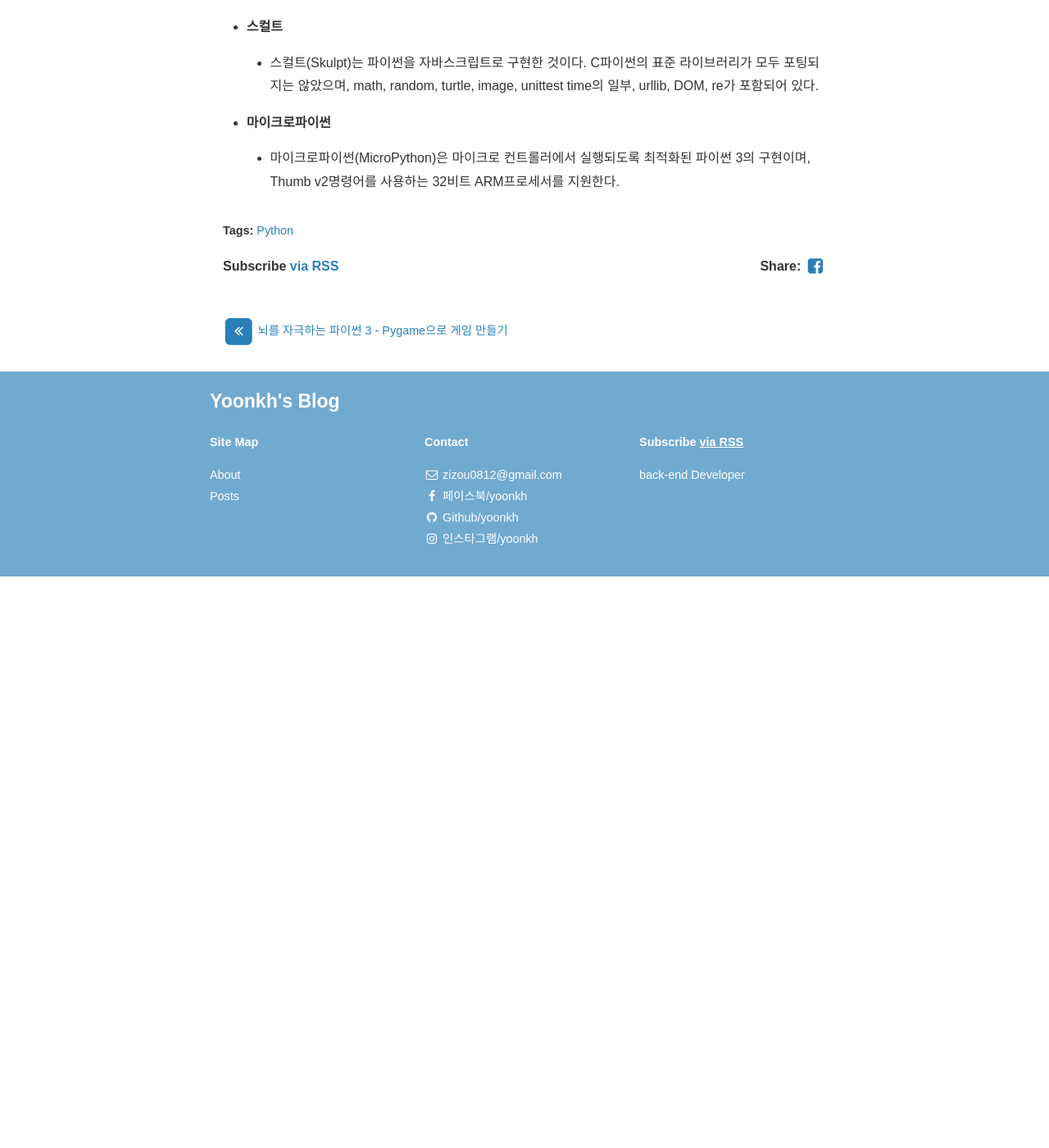
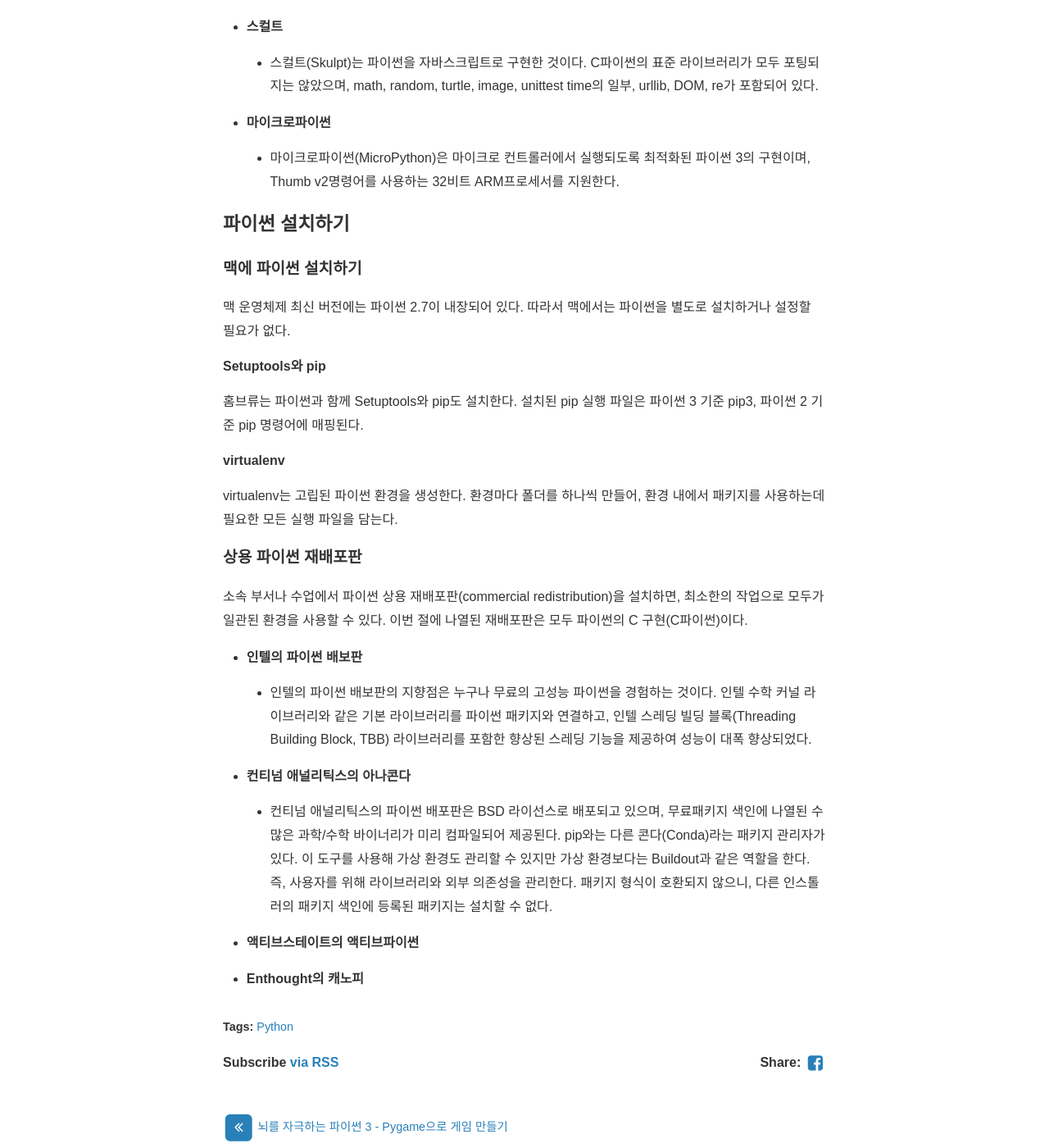
Before and after one commit to yoonkh/yoonkh.github.io, a Jekyll site: the page built from _posts/2017-12-15-Python_travel.markdown, in a window 1280 px wide and 1400 px high, scrolled down 2124 px. Shown: the whole window at 82% size. Built offline with Jekyll 4.4.1, drawn with Linux system fonts in a browser that asks for light colours; nearby versions of some CDN libraries; comment, search, counter and statistics services are not loaded; before the commit the page ends 2827 px from its top, so only the background shows below that.

Commit message:
Update 2017-12-15-Python_travel.markdown

```diff
--- a/_posts/2017-12-15-Python_travel.markdown
+++ b/_posts/2017-12-15-Python_travel.markdown
@@ -74,3 +74,33 @@ comments: True
 
 - **마이크로파이썬**
 	- 마이크로파이썬(MicroPython)은 마이크로 컨트롤러에서 실행되도록 최적화된 파이썬 3의 구현이며, Thumb v2명령어를 사용하는 32비트 ARM프로세서를 지원한다.
+
+### 파이썬 설치하기
+
+#### 맥에 파이썬 설치하기
+
+맥 운영체제 최신 버전에는 파이썬 2.7이 내장되어 있다. 따라서 맥에서는 파이썬을 별도로 설치하거나 설정할 필요가 없다.
+
+**Setuptools와 pip**
+
+홈브류는 파이썬과 함께 Setuptools와 pip도 설치한다. 설치된 pip 실행 파일은 파이썬 3 기준 pip3, 파이썬 2 기준 pip 명령어에 매핑된다.
+
+**virtualenv**
+
+virtualenv는 고립된 파이썬 환경을 생성한다. 환경마다 폴더를 하나씩 만들어, 환경 내에서 패키지를 사용하는데 필요한 모든 실행 파일을 담는다.
+
+#### 상용 파이썬 재배포판
+
+소속 부서나 수업에서 파이썬 상용 재배포판(commercial redistribution)을 설치하면, 최소한의 작업으로 모두가 일관된 환경을 사용할 수 있다. 이번 절에 나열된 재배포판은 모두 파이썬의 C 구현(C파이썬)이다.
+
+- **인텔의 파이썬 배보판**
+
+	- 인텔의 파이썬 배보판의 지향점은 누구나 무료의 고성능 파이썬을 경험하는 것이다. 인텔 수학 커널 라이브러리와 같은 기본 라이브러리를 파이썬 패키지와 연결하고, 인텔 스레딩 빌딩 블록(Threading Building Block, TBB) 라이브러리를 포함한 향상된 스레딩 기능을 제공하여 성능이 대폭 향상되었다.
+
+- **컨티넘 애널리틱스의 아나콘다**
+
+	- 컨티넘 애널리틱스의 파이썬 배포판은 BSD 라이선스로 배포되고 있으며, 무료패키지 색인에 나열된 수많은 과학/수학 바이너리가 미리 컴파일되어 제공된다. pip와는 다른 콘다(Conda)라는 패키지 관리자가 있다. 이 도구를 사용해 가상 환경도 관리할 수 있지만 가상 환경보다는 Buildout과 같은 역할을 한다. 즉, 사용자를 위해 라이브러리와 외부 의존성을 관리한다. 패키지 형식이 호환되지 않으니, 다른 인스톨러의 패키지 색인에 등록된 패키지는 설치할 수 없다.
+
+- **액티브스테이트의 액티브파이썬**
+
+- **Enthought의 캐노피**
```
